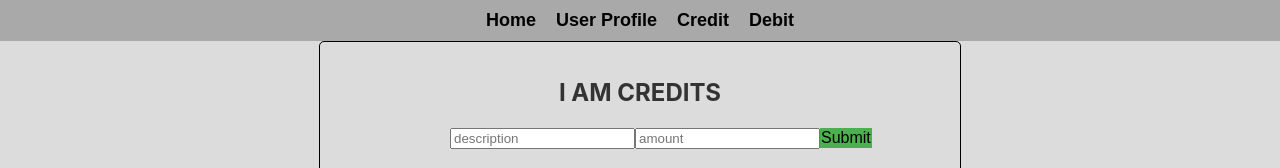
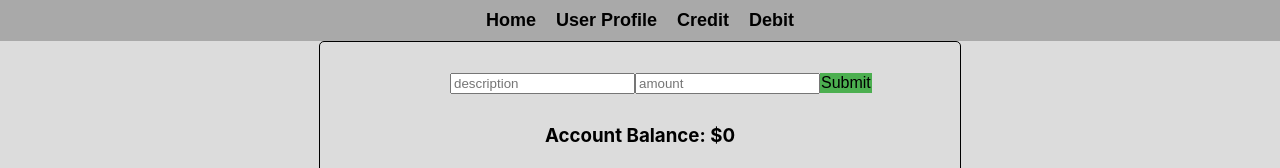
Before and after one commit to Hikhal/BankApp, a React (Create React App) app in the folder bankapp/: page /credit in a window 1280 px wide. Shown: the top 168 px of the page. Built offline with nearby package versions, Linux system fonts and the light colour scheme; no server answers.

Commit message:
titles removed

```diff
--- a/bankapp/src/components/credit.jsx
+++ b/bankapp/src/components/credit.jsx
@@ -58,7 +58,6 @@ export default function Credit(props) {
   // Return JSX for rendering
   return (
     <div className="creditContainer">
-      <h1>I AM CREDITS</h1>
       <form onSubmit={handleSubmit} className="forms">
         <div className="innerContainer">
         <input
--- a/bankapp/src/components/debit.jsx
+++ b/bankapp/src/components/debit.jsx
@@ -63,7 +63,6 @@ export default function Debit(props) {
   // Return JSX for rendering
   return (
     <div className="debitContainer">
-      <h1>I AM DEBITS</h1>
       <form onSubmit={handleSubmit} className="forms">
         <div className="innerContainer">
         <input
```
